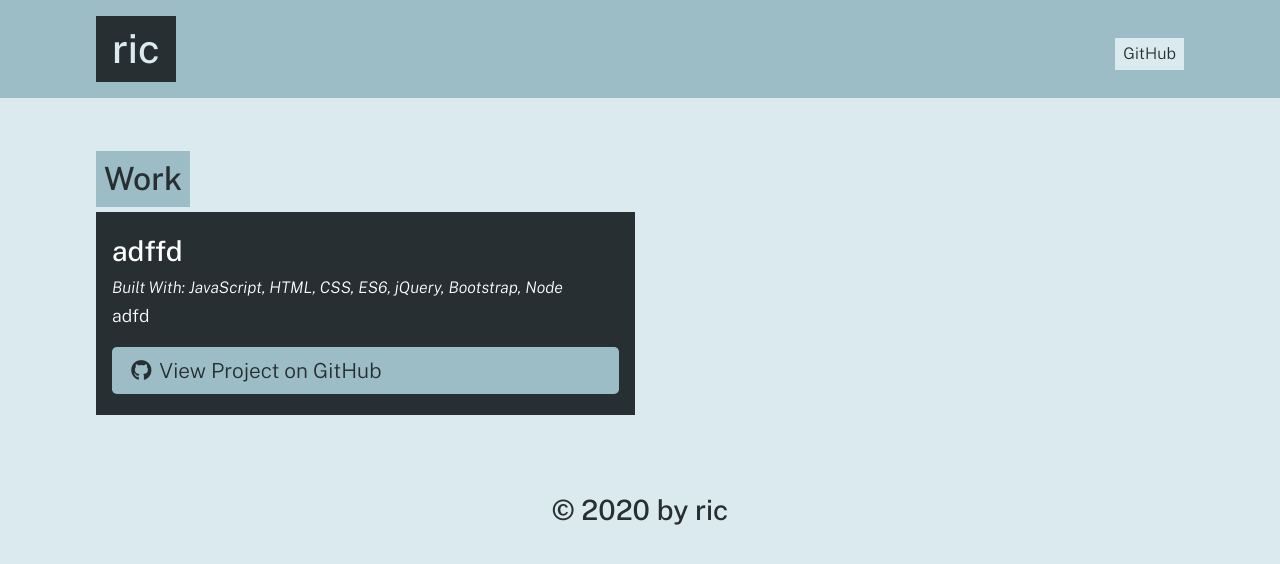
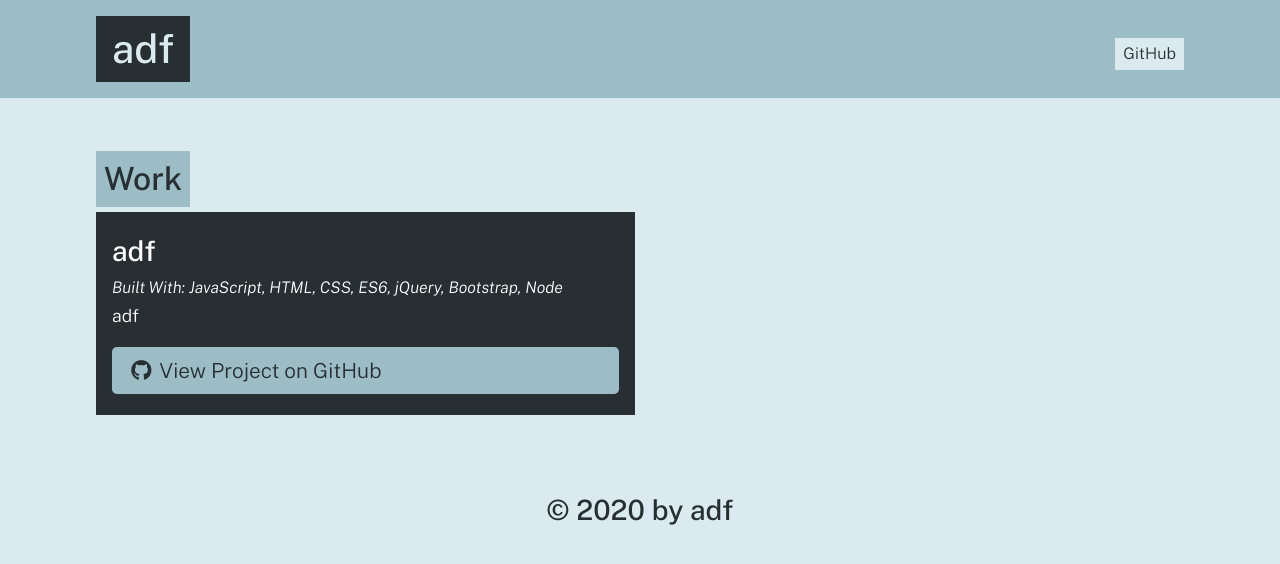
Before and after one commit to CaptainRich/portfolio-generator, a website: page dist/index.html in a window 1280 px wide. Drawn offline with nearby package versions, Linux system fonts and the light colour scheme; files that its build step writes are made by us from their sources.

```diff
--- a/dist/index.html
+++ b/dist/index.html
@@ -19,7 +19,7 @@
 
     <header>
       <div class="container flex-row justify-space-between align-center py-3">
-        <h1 class="page-title text-secondary bg-dark py-2 px-3">ric</h1>
+        <h1 class="page-title text-secondary bg-dark py-2 px-3">adf</h1>
         <nav class="flex-row">
           <a class="ml-2 my-1 px-2 py-1 bg-secondary text-dark" href="https://github.com/adf">GitHub</a>
         </nav>
@@ -37,12 +37,12 @@
 
 
           <div class="col-12 col-md-6 mb-2 bg-dark text-light p-3 flex-column">
-            <h3 class="portfolio-item-title text-light">adffd</h3>
+            <h3 class="portfolio-item-title text-light">adf</h3>
             <h5 class="portfolio-languages">
               Built With:
               JavaScript, HTML, CSS, ES6, jQuery, Bootstrap, Node
             </h5>
-            <p>adfd</p>
+            <p>adf</p>
             <a href="adf" class="btn mt-auto"><i class="fab fa-github mr-2"></i>View Project on GitHub</a>
           </div>
 
@@ -52,7 +52,7 @@
     </main>
 
     <footer class="container text-center py-3">
-      <h3 class="text-dark">&copy; 2020 by ric</h3>
+      <h3 class="text-dark">&copy; 2020 by adf</h3>
     </footer>
 
     </body>
```
